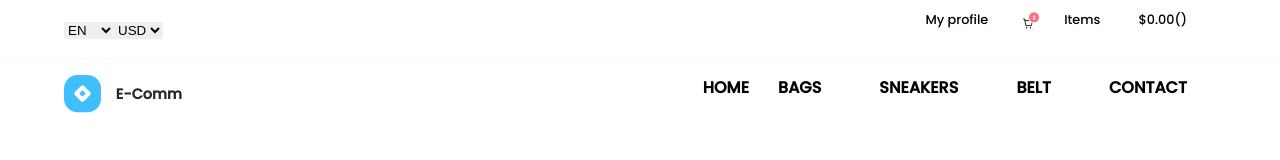
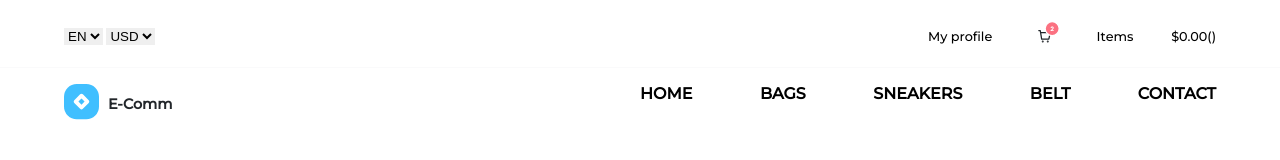
Before and after one commit to innogeniotraining/menu-static-design, a website: page index.html in a window 1280 px wide. Drawn offline with Linux system fonts and the light colour scheme.

Commit message:
Select tag, cleared

```diff
--- a/index.html
+++ b/index.html
@@ -5,7 +5,7 @@
     <meta name="viewport" content="width=device-width, initial-scale=1.0">
     <meta http-equiv="X-UA-Compatible" content="ie=edge">
     <link href="style.css" rel="stylesheet"/>
-    <link href="https://fonts.googleapis.com/css2?family=Poppins:wght@500&display=swap" rel="stylesheet">
+    <link href="https://fonts.googleapis.com/css2?family=Montserrat:ital,wght@0,500;1,200&family=Poppins:wght@500&display=swap" rel="stylesheet">
     <title>Static Template</title>
   </head>
   <body>
@@ -14,40 +14,34 @@
           <div class="container-border__header">
             <div class="border-header__currency">
                <select class="header-currency__note" name="country" id="EN">
-                 <option selected disabled >
-                  <span class="label-placeholder"> EN</span>
-                 </option>
-                 <option value="UGD">UGD</option>
-                 <option value="HKR">HKR</option>
-                 <option value="INK">INK</option>
+                 <option value="EN" selected>EN</option>
+                 <option value="SP">SP</option>
+                 <option value="HI">HI</option>
                 </select>
                <select class="header-currency__note" name="country" id="USD">
-                <option selected disabled >
-                  <span class="label-placeholder">USD</span>
-                 </option>
+                <option selected value="USD">USD</option>
+                 <option value="EUR">EUR</option>
                  <option value="INR">INR</option>
-                 <option value="SDR">SDR</option>
-                 <option value="IKL">IKL</option>
                 </select>
             </div>
             <div class="border-header__user">
-                <div class="header-user__rightNav account">My profile</div>
-               <div class="header-user__rightNav cart"></div>
-               <div class="header-user__rightNav items">Items</div>
-               <div  class="header-user__rightNav search">$0.00()</div>
+                <div class="account">My profile</div>
+                <div class="cart"> </div>
+               <div class="items">Items</div>
+               <div  class="search">$0.00()</div>
               </div>
           </div>
         </div>
         <div class="navbar-container__menu">
           <div class="container-menu__ecomm">
-            <div class="menu-ecomm__icon"><img src="/resources/Icon.svg" alt="logo" width="100%"></div>
+            <div class="menu-ecomm__icon"><img class="ecomm-icon__img"src="/resources/Icon.svg" alt="logo" ></div>
             <div class="menu-ecomm__title">E-Comm</div>
           </div>
           <div class="container-menu__access">
-            <div class="menu-access__home dropDown">HOME</div>
-            <div class="menu-access__bags dropdown">BAGS</div>
-            <div class="menu-access__sneakers dropdown">SNEAKERS</div>
-            <div class="menu-access__menu-access__belt dropdown">BELT</div>
+            <div class="menu-access__home ">HOME</div>
+            <div class="menu-access__bags ">BAGS</div>
+            <div class="menu-access__sneakers ">SNEAKERS</div>
+            <div class="menu-access__menu-access__belt">BELT</div>
             <div class="contact dropdown">CONTACT</div>
           </div>
         </div>
--- a/style.css
+++ b/style.css
@@ -1,25 +1,23 @@
 body{
   margin: 0%;
   overflow: hidden;
-  font-family: 'Poppins', sans-serif;
+  font-family: 'Montserrat', sans-serif;
+
 }
-
 .navbar-container{
-  width: 100vw;
+  width: 100%;
   display: flex;
   flex-direction: column;
   align-items: center;
 }
-
 .navbar-container__border{
-  width: 100vw;
-  border-bottom:1px solid #FAFAFB;
+  width: 100%;
+  border-bottom:0.05em solid #FAFAFB;
 }
 .container-border__header{
-  width: 90vw;
-  height: 6vh;
+  width: 90%;
   margin: auto;
-  padding: 6px 0px 4px;
+  padding: 0.8rem 0rem 0.4rem;
   display: flex;
   justify-content: space-between;
   align-items: center;
@@ -27,51 +25,44 @@ body{
 
 }
 .navbar-container__menu{
-  width: 90vw;
+  width: 90%;
   padding: 1em 0em;
   display: flex;
   justify-content: space-between;
 }
-
 .border-header__user{
+  width: 25%;
   display: flex;
+  justify-content: space-between;
+  align-items: center;
 }
 .container-menu__access{
+  width: 50%;
   display: flex;
+  justify-content: space-between;
   font-weight: bolder;
-}
-.border-header__currency{
-  display: flex;
-}
-.header-user__rightNav{
-  padding: 0px 19px;
-}
-.search{
-  padding-right: 29px;
 }
 .container-menu__ecomm{
   display: flex;
   align-items: center;
+  justify-content: space-between;
 }
 .menu-ecomm__title{
   font-size: 0.9em;
   color: #22262A;
-  padding: 0em 0em 0.5em 1em;
-  font-weight:900;
+  font-weight:bolder;
 }
 .cart{
-  height: 3em;
-  background: url("./resources/Cart.svg" );
-  background-size: 3em 3em;
-  background-position: 0.2em -0.5em;
+ width: 10%;
+ height: 3rem;
+ background: url("./resources/Cart.svg" );
+ background-repeat: no-repeat;
+ background-size: 3rem 3rem;
+ background-position: center;
 }
-.menu-ecomm__icon{
-  width:30%;
-  height: 100%;
-}
-.dropdown {
-  padding: 0px 29px;
+.ecomm-icon__img{
+  width: 80%;
 }
 .header-currency__note{
-  border: unset;
+  border: none;
 }
```
